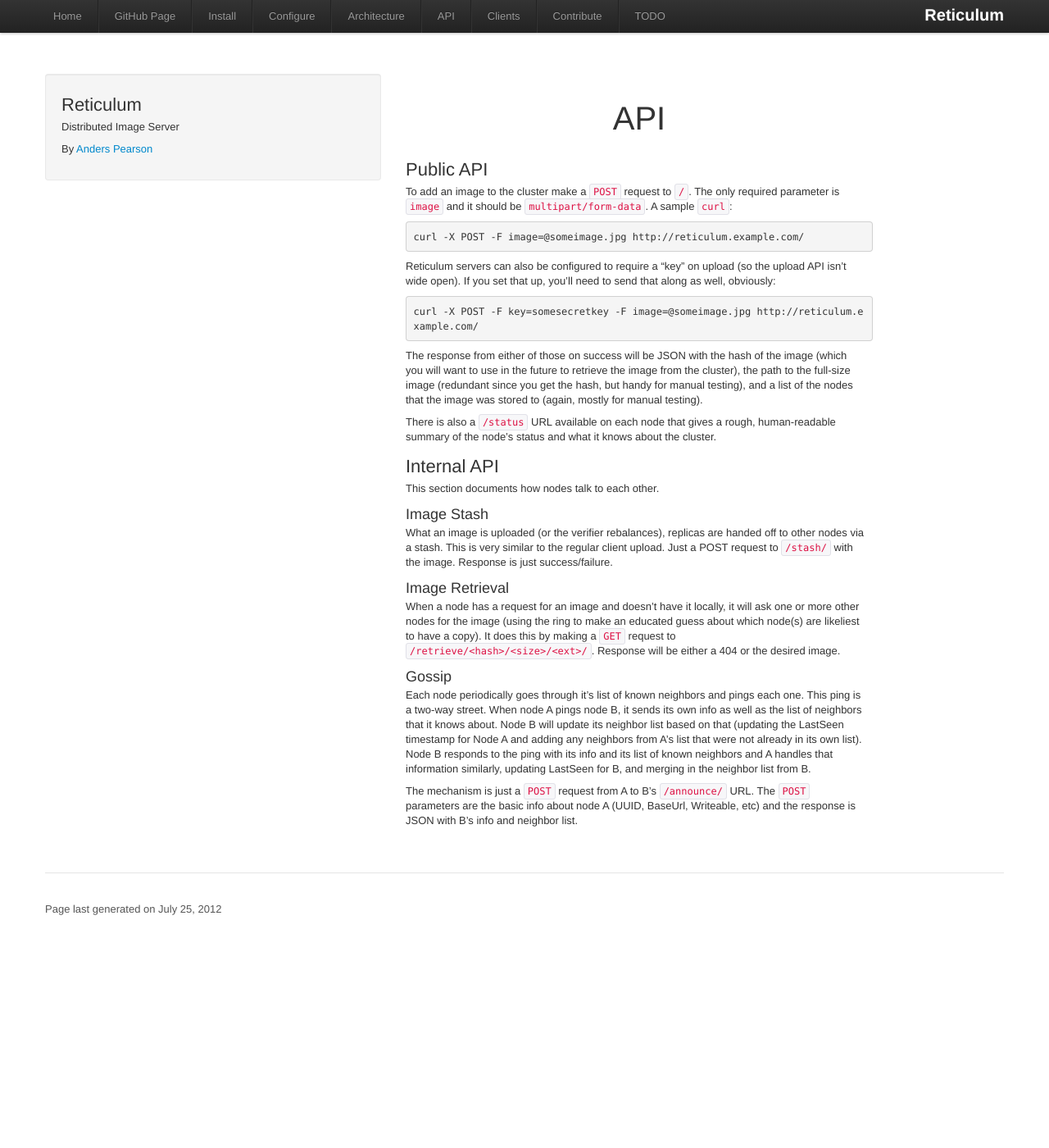
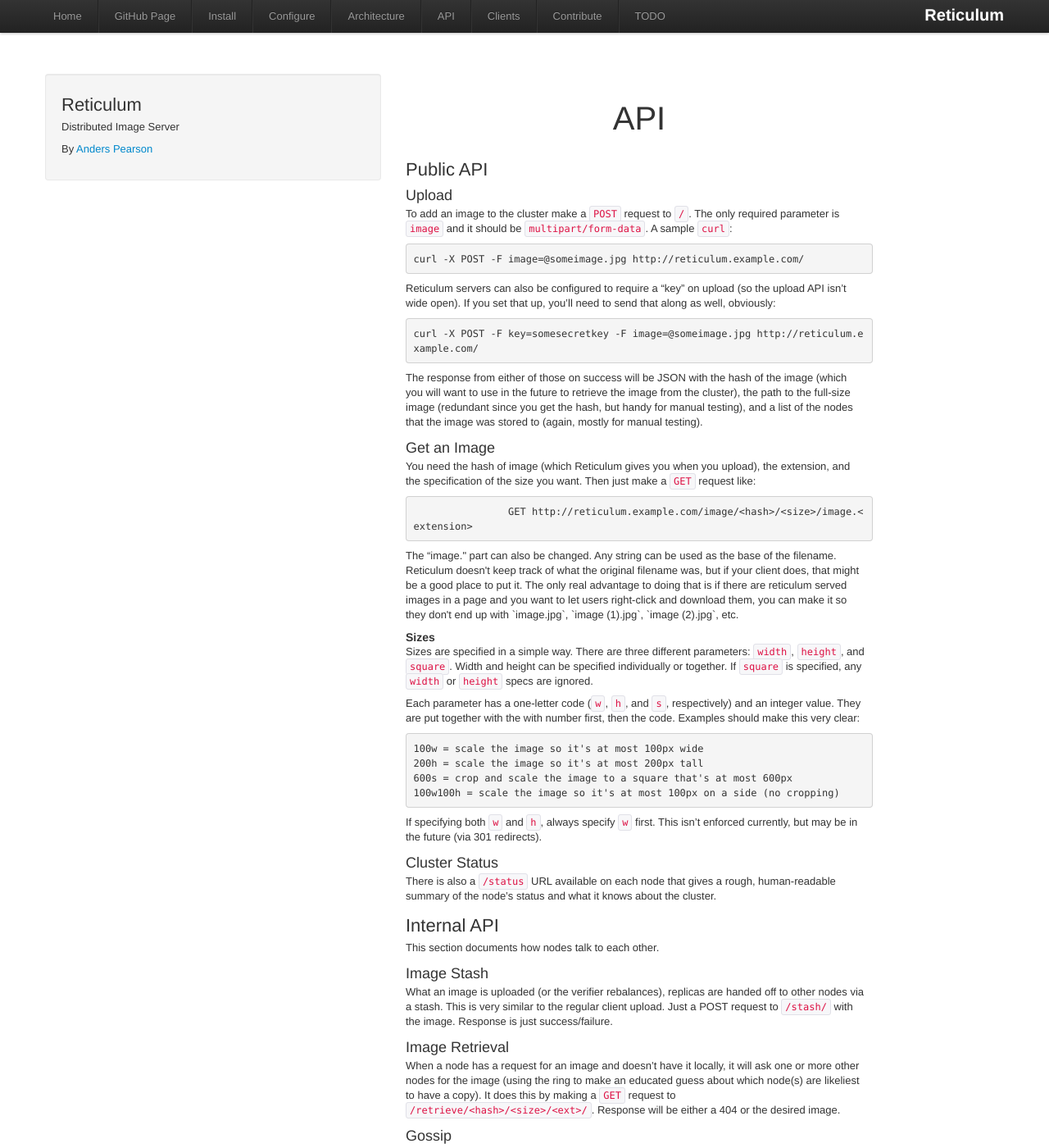
Before and after one commit to thraxil/reticulum, a Jekyll site: the page built from api.markdown, in a window 1280 px wide and 1400 px high. Shown: the whole window at 82% size. Built offline with Jekyll 4.4.1, drawn with Linux system fonts in a browser that asks for light colours; comment, search, counter and statistics services are not loaded.

Commit message:
documenting APIs

```diff
--- a/api.markdown
+++ b/api.markdown
@@ -6,6 +6,8 @@ layout: layout
 # API
 
 ## Public API
+
+### Upload
 
 To add an image to the cluster make a `POST` request to `/`. The only
 required parameter is `image` and it should be
@@ -25,6 +27,43 @@ retrieve the image from the cluster), the path to the full-size image
 (redundant since you get the hash, but handy for manual testing), and
 a list of the nodes that the image was stored to (again, mostly for
 manual testing).
+
+### Get an Image
+
+You need the hash of image (which Reticulum gives you when you
+upload), the extension, and the specification of the size you
+want. Then just make a `GET` request like:
+
+			GET http://reticulum.example.com/image/<hash>/<size>/image.<extension>
+
+The "image.<extension>" part can also be changed. Any string can be
+used as the base of the filename. Reticulum doesn't keep track of what
+the original filename was, but if your client does, that might be a
+good place to put it. The only real advantage to doing that is if
+there are reticulum served images in a page and you want to let users
+right-click and download them, you can make it so they don't end up
+with `image.jpg`, `image (1).jpg`, `image (2).jpg`, etc.
+
+#### Sizes
+
+Sizes are specified in a simple way. There are three different
+parameters: `width`, `height`, and `square`. Width and height can be
+specified individually or together. If `square` is specified, any
+`width` or `height` specs are ignored.
+
+Each parameter has a one-letter code (`w`, `h`, and `s`, respectively)
+and an integer value. They are put together with the with number
+first, then the code. Examples should make this very clear:
+
+    100w = scale the image so it's at most 100px wide
+    200h = scale the image so it's at most 200px tall
+    600s = crop and scale the image to a square that's at most 600px
+    100w100h = scale the image so it's at most 100px on a side (no cropping)
+
+If specifying both `w` and `h`, always specify `w` first. This isn't
+enforced currently, but may be in the future (via 301 redirects).
+
+### Cluster Status
 
 There is also a `/status` URL available on each node that gives a
 rough, human-readable summary of the node's status and what it knows
```
